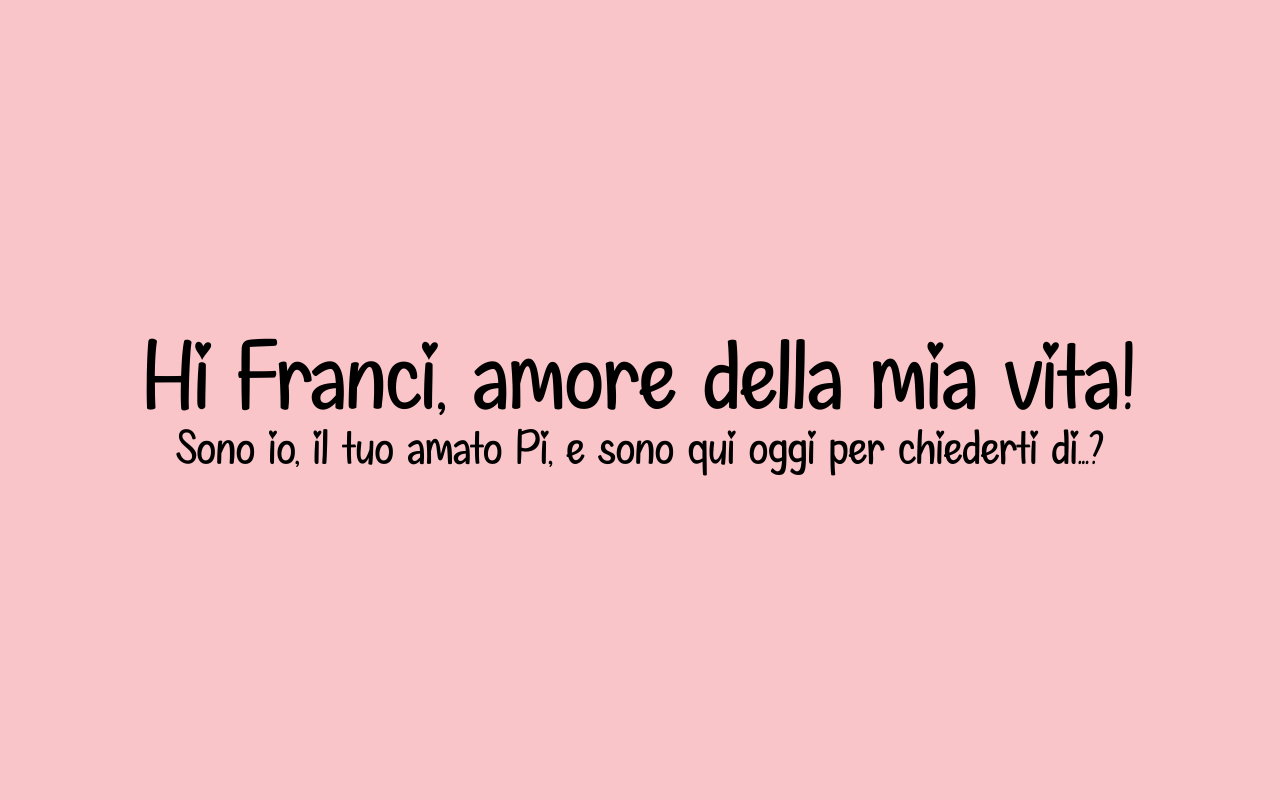
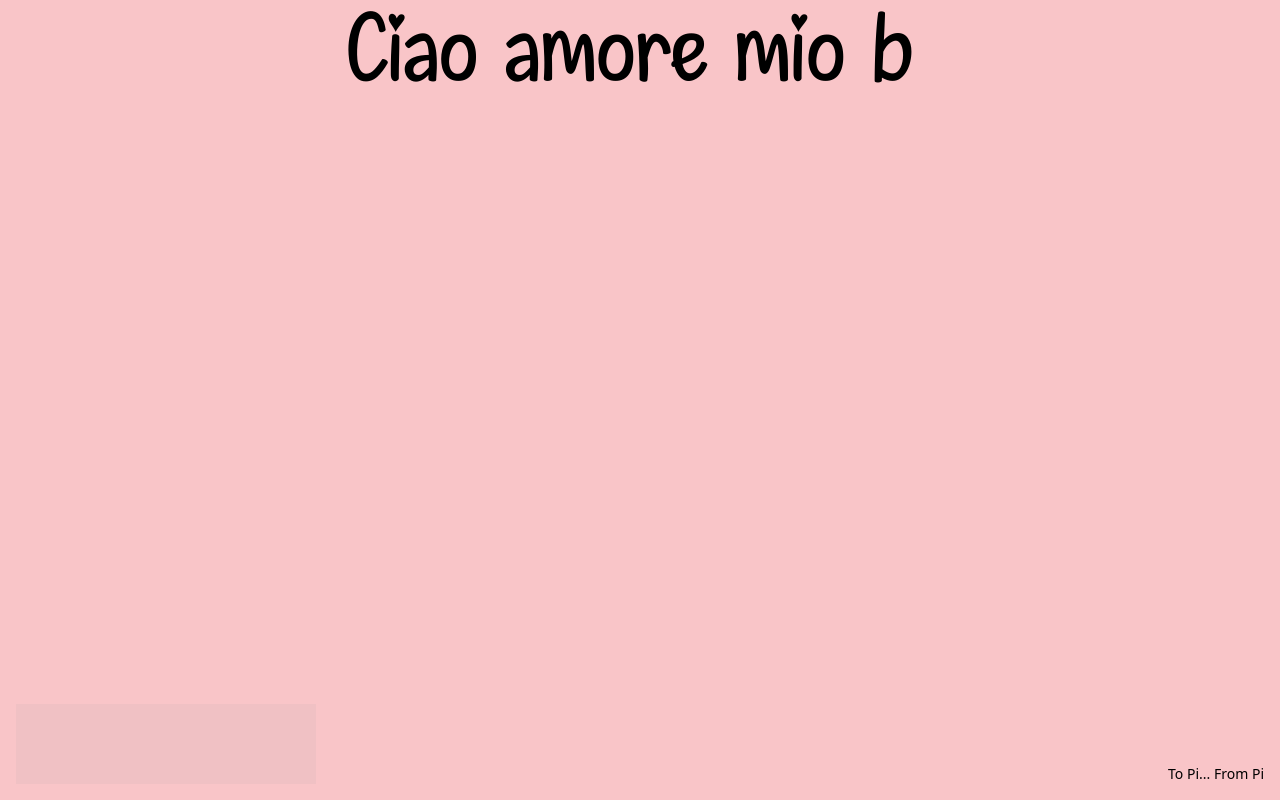
Before and after one commit to PLNSTD/my-valentine, a React (Vite) app: page / in a window 1280 px wide. Built offline with nearby package versions, Linux system fonts and the light colour scheme; grey boxes are pictures that could not be loaded.

Commit message:
Added Title and Spotify Embedded Music

```diff
--- a/src/App.jsx
+++ b/src/App.jsx
@@ -1,10 +1,72 @@
+import { useState, useEffect } from "react";
+
+const yesBtnStyle = "text-5xl hover:cursor-pointer";
+const noBtnStyle = "text-xs hover:cursor-pointer";
+const greetingsStyle = "h-full font-primary text-8xl";
+
 const App = () => {
+  const [text, setText] = useState("Hi Franci");
+  const [isTyping, setIsTyping] = useState(true);
+
+  useEffect(() => {
+    const phrases = ["Hi Franci", "Ciao amore mio bellissimo", "Ti ametti!"];
+    let currentPhraseIndex = 0;
+    let currentCharIndex = 0;
+    let isDeleting = false;
+
+    const type = () => {
+      const currentPhrase = phrases[currentPhraseIndex];
+      if (isDeleting) {
+        // Delete characters
+        setText(currentPhrase.substring(0, currentCharIndex - 1));
+        currentCharIndex--;
+      } else {
+        // Add characters
+        setText(currentPhrase.substring(0, currentCharIndex + 1));
+        currentCharIndex++;
+      }
+
+      // Switch between typing and deleting
+      if (!isDeleting && currentCharIndex === currentPhrase.length) {
+        // Pause at the end of the phrase
+        setTimeout(() => (isDeleting = true), 1000); // 1-second pause
+      } else if (isDeleting && currentCharIndex === 0) {
+        // Move to the next phrase
+        isDeleting = false;
+        currentPhraseIndex = (currentPhraseIndex + 1) % phrases.length;
+      }
+
+      // Set typing speed
+      const typingSpeed = isDeleting ? 50 : 150; // Adjust speed here
+      setTimeout(type, typingSpeed);
+    };
+
+    type();
+  }, []);
+
   return (
-    <div className="min-h-screen flex flex-col items-center justify-center bg-primarypink">
-      <p className="font-primary text-8xl">Hi Franci, amore della mia vita!</p>
-      <p className="font-primary text-5xl">
-        Sono io, il tuo amato Pi, e sono qui oggi per chiederti di...?
-      </p>
+    <div className="min-h-screen flex flex-col items-center justify-start bg-primarypink">
+      <div id="greetings" className={greetingsStyle}>
+        <p className="flex justify-center">
+          {text}
+          <span className="blinking-cursor">|</span> {/* Blinking cursor */}
+        </p>
+      </div>
+      <div className="p-4 fixed bottom-0 w-full flex justify-between">
+        <div className="opacity-10">
+          <iframe
+            src="https://open.spotify.com/embed/track/0nJW01T7XtvILxQgC5J7Wh?utm_source=generator"
+            width="300"
+            height="80"
+            frameBorder="0"
+            allowTransparency="true"
+            allow="encrypted-media"
+          ></iframe>
+        </div>
+        <div className="pl-4 flex flex-col justify-end">
+          <p className="text-sm">To Pi... From Pi</p>
+        </div>
+      </div>
     </div>
   );
 };
--- a/src/index.css
+++ b/src/index.css
@@ -18,14 +18,18 @@
   --color-primarypink: #f9c5c8;
 }
 
-/* #envelope {
-  margin: 150px;
-  position: relative;
-  width: 280px;
-  height: 180px;
-  margin-left: auto;
-  margin-right: auto;
-  top: 150px;
-  background-color: #f9c5c8;
-  box-shadow: 0 4px 20px rgba(0, 0, 0, 0.2);
-} */
+@keyframes blink {
+  0%,
+  100% {
+    opacity: 1;
+  }
+  50% {
+    opacity: 0;
+  }
+}
+
+.blinking-cursor {
+  animation: blink 1s infinite;
+  font-weight: bold;
+  margin-left: 2px; /* Adjust spacing */
+}
```
